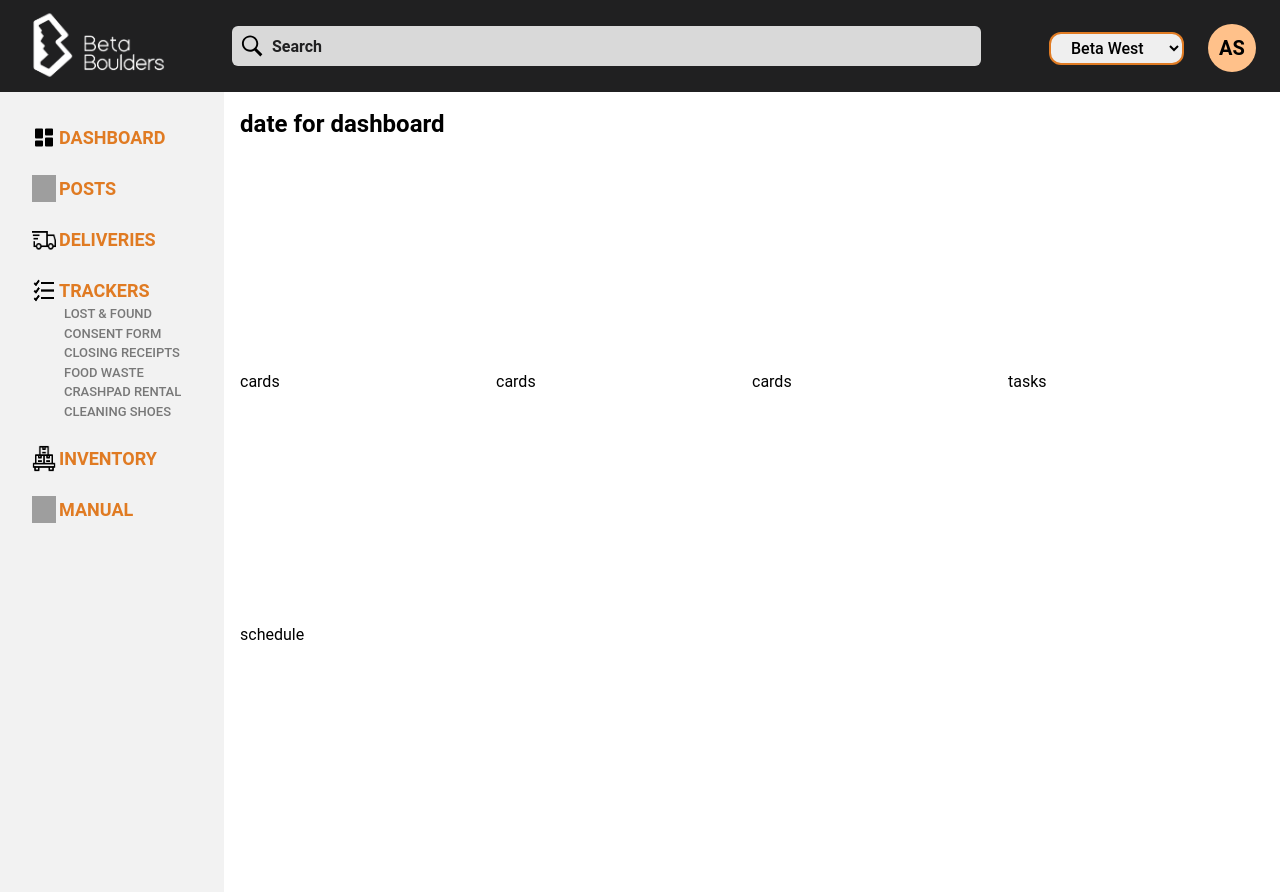
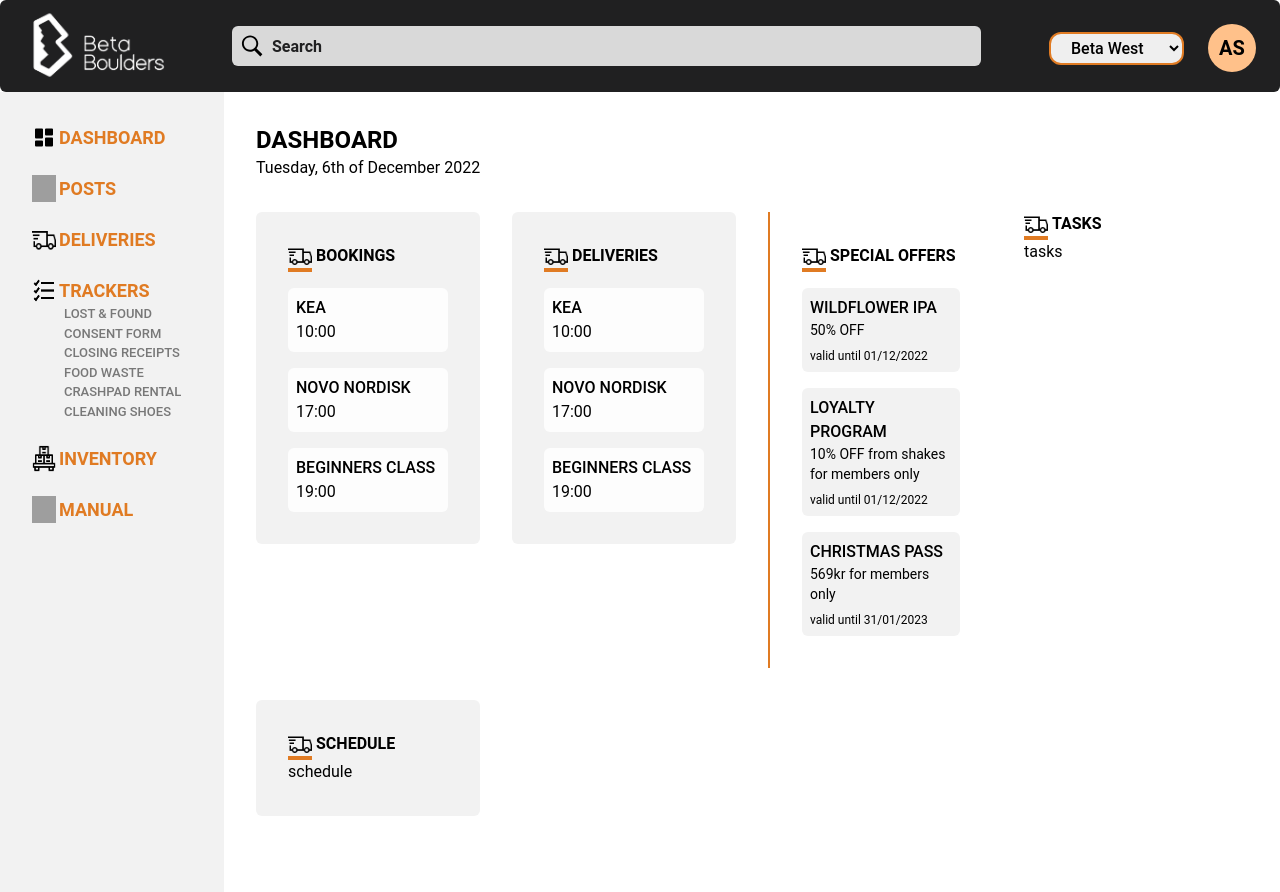
Before and after one commit to zuzik772/4th_semester_final_project, a React (Create React App) app: page / in a window 1280 px wide. Built offline with nearby package versions, Linux system fonts and the light colour scheme; grey boxes are pictures that could not be loaded.

Commit message:
dashboard in progress

```diff
--- /dev/null
+++ b/src/components/CardItem.jsx
@@ -0,0 +1,8 @@
+export default function CardItem(props) {
+  return (
+    <div className="flex flex-col bg-white p-2">
+      <h4 className="uppercase font-medium">{props.title}</h4>
+      <span>{props.time}</span>
+    </div>
+  );
+}
--- a/src/components/Cards.jsx
+++ b/src/components/Cards.jsx
@@ -1,7 +1,10 @@
-export default function Cards() {
+import CardItem from "./CardItem";
+export default function Cards(props) {
   return (
     <>
-      <h1>cards</h1>
+      <CardItem title="Kea" time="10:00" />
+      <CardItem title="Novo Nordisk" time="17:00" />
+      <CardItem title="Beginners class" time="19:00" />
     </>
   );
 }
--- /dev/null
+++ b/src/components/DashboardSubtitle.jsx
@@ -0,0 +1,12 @@
+export default function DashboardSubtitle(props) {
+  return (
+    <div className="flex gap-1 uppercase font-semibold">
+      <img
+        src={props.iconSource}
+        alt={props.iconDescription}
+        className="border-b-4 border-accent "
+      />
+      <h3>{props.title}</h3>
+    </div>
+  );
+}
--- a/src/components/MainTitle.jsx
+++ b/src/components/MainTitle.jsx
@@ -1,3 +1,8 @@
 export default function MainTitle(props) {
-  return <h1 className="font-bold text-2xl"> {props.title}</h1>;
+  return (
+    <>
+      <h1 className="font-bold text-2xl uppercase"> {props.title}</h1>
+      <span>Tuesday, 6th of December 2022</span>
+    </>
+  );
 }
--- a/src/components/Search.jsx
+++ b/src/components/Search.jsx
@@ -1,13 +1,13 @@
 import search from "../img/search.svg";
 export default function Search() {
   return (
-    <div className="flex gap-2 items-center py-1 px-2 mx-4 bg-darkerLight w-11/12 md:w-96 lg:w-3/5 h-10 rounded-md">
+    <div className="flex gap-2 items-center py-1 px-2 mx-4 bg-darkerLight w-11/12 md:w-96 lg:w-3/5 h-10">
       <img src={search} alt="search icon" className="w-6" />
       <input
         type="text"
         name="search"
         placeholder="Search"
-        className="font-bold text-md outline-none text-dark bg-darkerLight w-80 h-10 rounded-md"
+        className="font-bold text-md outline-none text-dark bg-darkerLight w-full h-10"
       ></input>
     </div>
   );
--- /dev/null
+++ b/src/components/SpecialOfferItem.jsx
@@ -0,0 +1,11 @@
+export default function SpecialOfferItem(props) {
+  return (
+    <div className="flex flex-col bg-light p-2">
+      <h4 className="uppercase font-medium">{props.title}</h4>
+      <div className="grid gap-2">
+        <span className="text-sm">{props.discount}</span>
+        <span className="text-xs">{props.expiration}</span>
+      </div>
+    </div>
+  );
+}
--- a/src/global.css
+++ b/src/global.css
@@ -7,7 +7,7 @@
   font-family: "Roboto", sans-serif;
 }
 
-nav img {
+img {
   width: 1.5rem;
 }
 
@@ -29,3 +29,8 @@ nav li span {
 input::placeholder {
   color: #202021;
 }
+
+div,
+input {
+  border-radius: 0.375rem;
+}
--- a/src/pages/Dashboard.jsx
+++ b/src/pages/Dashboard.jsx
@@ -2,18 +2,71 @@ import MainTitle from "../components/MainTitle";
 import Cards from "../components/Cards";
 import Tasks from "../components/Tasks";
 import Schedule from "../components/Schedule";
-
+import deliveries from "../img/deliveries.png";
+import SpecialOfferItem from "../components/SpecialOfferItem";
+import DashboardSubtitle from "../components/DashboardSubtitle";
 export default function Dashboard() {
   return (
-    <main className="p-4 grid grid-cols-4 w-screen">
+    <main className="p-8 grid grid-cols-4 gap-8 w-screen h-fit">
       <div className="col-span-4">
-        <MainTitle title="date for dashboard" />
+        <MainTitle title="Dashboard" />
       </div>
-      <Cards />
-      <Cards />
-      <Cards />
-      <Tasks />
+      <div className="flex flex-col gap-4 h-fit bg-light p-8">
+        <DashboardSubtitle
+          title="Bookings"
+          iconSource={deliveries}
+          iconDescription="deliveries icon"
+        />
+        <Cards />
+      </div>
+      <div className="flex flex-col gap-4 h-fit bg-light p-8">
+        <DashboardSubtitle
+          title="Deliveries"
+          iconSource={deliveries}
+          iconDescription="deliveries icon"
+        />
+        <Cards />
+      </div>
+      <div className="flex flex-col gap-4 h-fit p-8 border-l-2 border-accent rounded-none">
+        <DashboardSubtitle
+          title="Special offers"
+          iconSource={deliveries}
+          iconDescription="deliveries icon"
+        />
+        {/* <div className="flex gap-1 uppercase font-semibold">
+          <img src={deliveries} alt="deliveries icon" className="border-b-4 border-accent " />
+          <h3>Special offers</h3>
+        </div> */}
+        <SpecialOfferItem
+          title="Wildflower IPA"
+          discount="50% OFF"
+          expiration={"valid until 01/12/2022"}
+        />
+        <SpecialOfferItem
+          title="Loyalty program"
+          discount="10% OFF from shakes for members only"
+          expiration={"valid until 01/12/2022"}
+        />
+        <SpecialOfferItem
+          title="Christmas pass"
+          discount="569kr for members only"
+          expiration={"valid until 31/01/2023"}
+        />
+      </div>
       <div>
+        <DashboardSubtitle
+          title="Tasks"
+          iconSource={deliveries}
+          iconDescription="deliveries icon"
+        />
+        <Tasks />
+      </div>
+      <div className=" bg-light p-8">
+        <DashboardSubtitle
+          title="Schedule"
+          iconSource={deliveries}
+          iconDescription="deliveries icon"
+        />
         <Schedule />
       </div>
     </main>
--- a/tailwind.config.js
+++ b/tailwind.config.js
@@ -8,6 +8,7 @@ module.exports = {
       dark: "#202021",
       accent: "#E07B23",
       fadedAccent: "#FFC18A",
+      white: "#FDFDFD",
     },
     fontFamily: {
       mainFont: ["Roboto", "sans-serif"],
```
